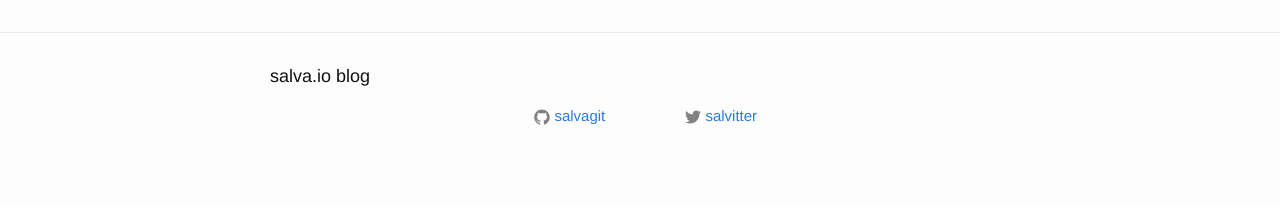
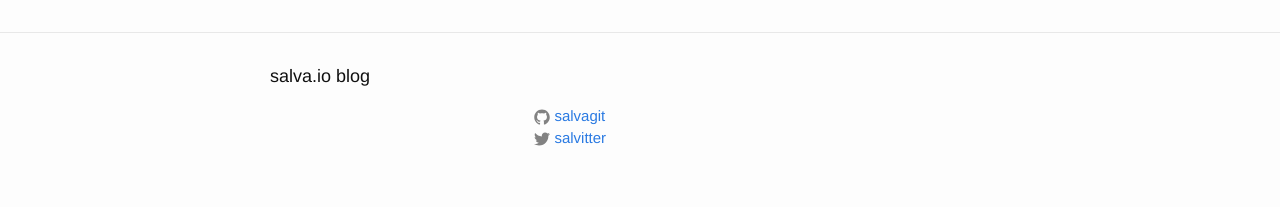
Before and after one commit to salvagit/blog, a Jekyll site: the page built from _posts/2016-05-25-using-the-web-icons.markdown, in a window 1280 px wide. Shown: the part 792-999 px from the top of the page. Built offline with Jekyll 4.4.1, drawn with Linux system fonts in a browser that asks for light colours.

Commit message:
Updated footer.html

```diff
--- a/_includes/footer.html
+++ b/_includes/footer.html
@@ -15,22 +15,24 @@
 
       <div class="footer-col footer-col-2">
         <ul class="social-media-list">
+
           {% if site.github_username %}
           <li>
             {% include icon-github.html username=site.github_username %}
           </li>
           {% endif %}
+
+		  {% if site.twitter_username %}
+            <li>
+              {% include icon-twitter.html username=site.twitter_username %}
+            </li>
+          {% endif %}
+
         </ul>
       </div>
 
       <div class="footer-col footer-col-3">
-        <ul class="social-media-list">
-          {% if site.twitter_username %}
-            <li>
-              {% include icon-twitter.html username=site.twitter_username %}
-            </li>
-          {% endif %}
-      	</ul>
+
       </div>
     </div>
 
```
